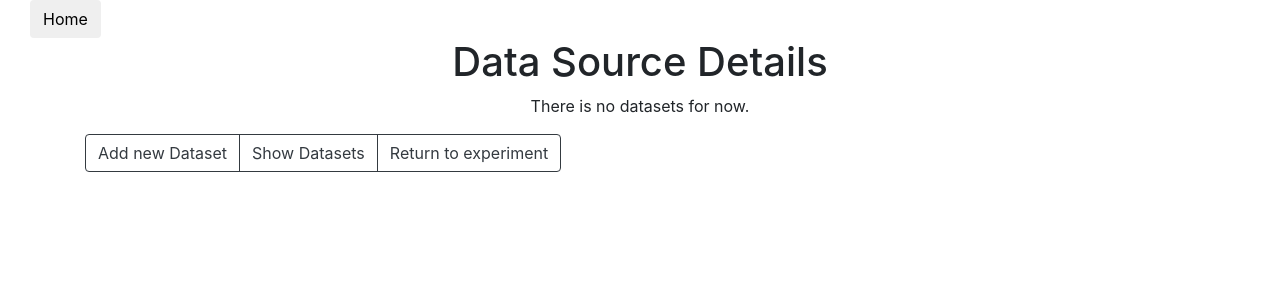
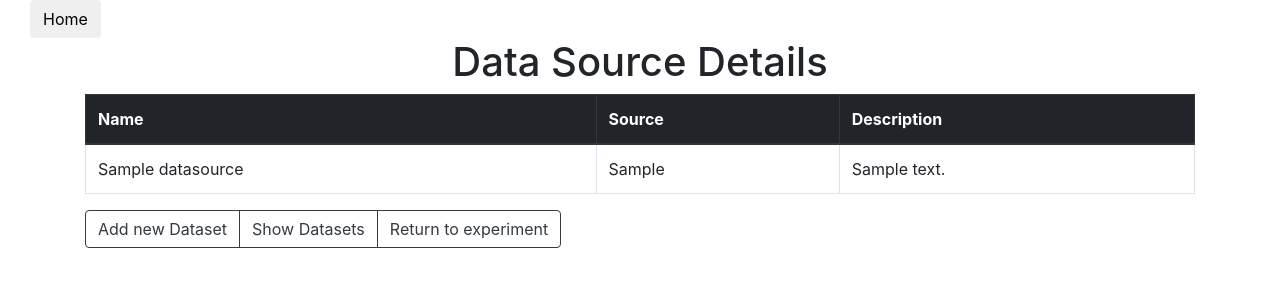
Before and after one commit to olegchigirin/studentproject, a Django app: page /experiment/1/data-source/1 in a window 1280 px wide. Shown: the top 300 px of the page. Run offline with Django 3.2, Linux system fonts and the light colour scheme; tables that the repository leaves empty hold one stand-in row (values such as "Sample post"); some libraries are stand-ins or nearby versions.

Commit message:
Fixed DataSourceDetail Template

```diff
--- a/experiment/views/datasource_views.py
+++ b/experiment/views/datasource_views.py
@@ -44,7 +44,7 @@ class DataSourceListView(generic.ListView):
 class DataSourceDetailView(generic.DetailView):
     model = DataSource
     template_name = 'experiment/datasource/data_source_details.html'
-    context_object_name = 'data_source_details'
+    context_object_name = 'context'
 
     def get_context_data(self, **kwargs):
         data_source = DataSource.objects.get(pk=self.kwargs.get('pk'))
--- a/templates/experiment/datasource/data_source_details.html
+++ b/templates/experiment/datasource/data_source_details.html
@@ -2,23 +2,24 @@
 
 {% block content %}
     <h1 class="h1" align="center">Data Source Details</h1>
-
-    {% if data_source_details %}
-        <table class="table">
+    <div class="container align-middle">
+        <table class="table table-bordered">
+            <thead class="thead-dark">
             <tr>
                 <th>Name</th>
                 <th>Source</th>
                 <th>Description</th>
             </tr>
+            </thead>
+            <tbody>
             <tr>
-                <td>{{ data_source_details.name }}</td>
-                <td>{{ data_source_details.source }}</td>
-                <td>{{ data_source_details.description }}</td>
+                <td>{{ data_source.name }}</td>
+                <td>{{ data_source.source }}</td>
+                <td>{{ data_source.description }}</td>
             </tr>
+            </tbody>
         </table>
-    {% else %}
-        <p align="center">There is no datasets for now.</p>
-    {% endif %}
+    </div>
     <div class="container align-middle">
         <div class="btn-group">
             <button
```
